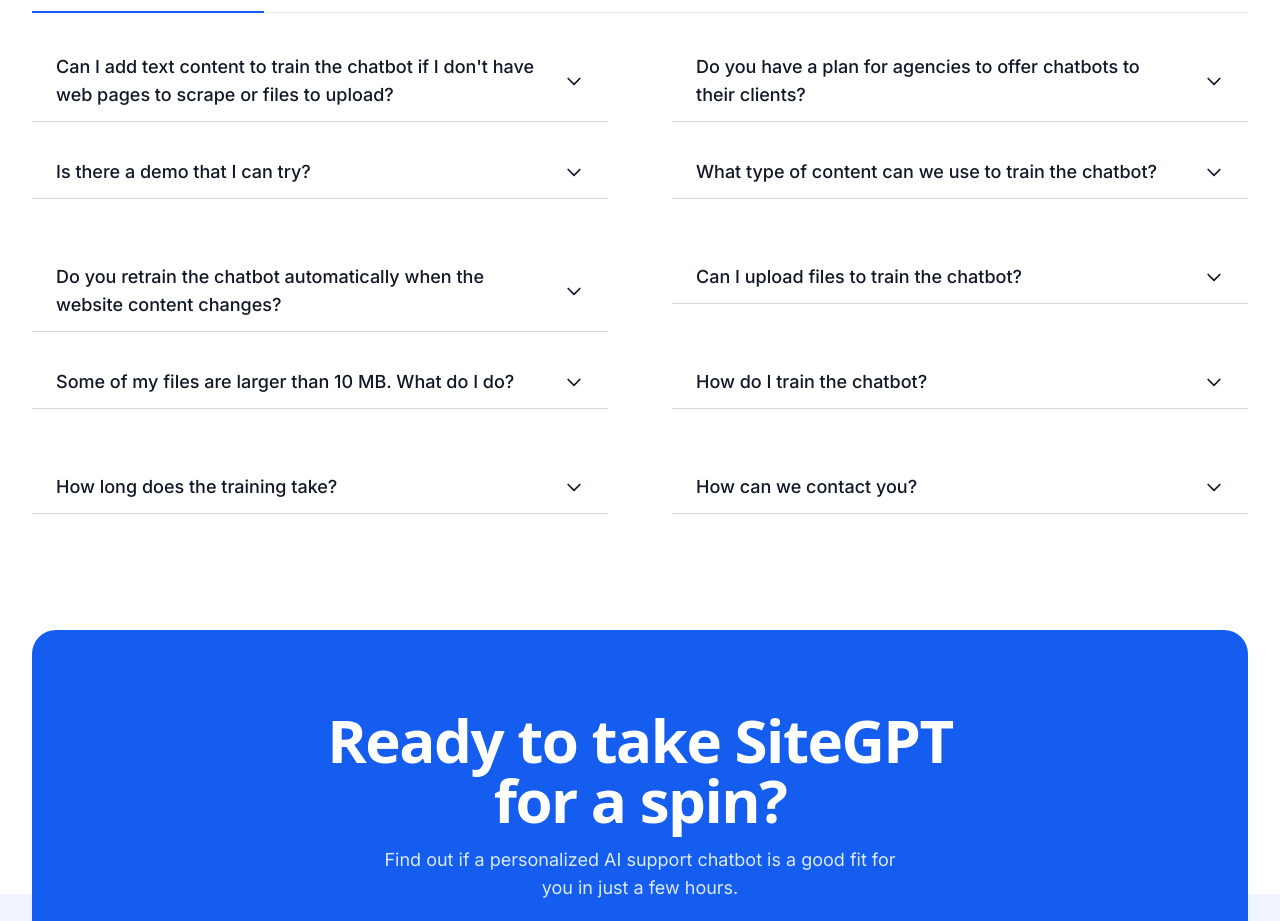
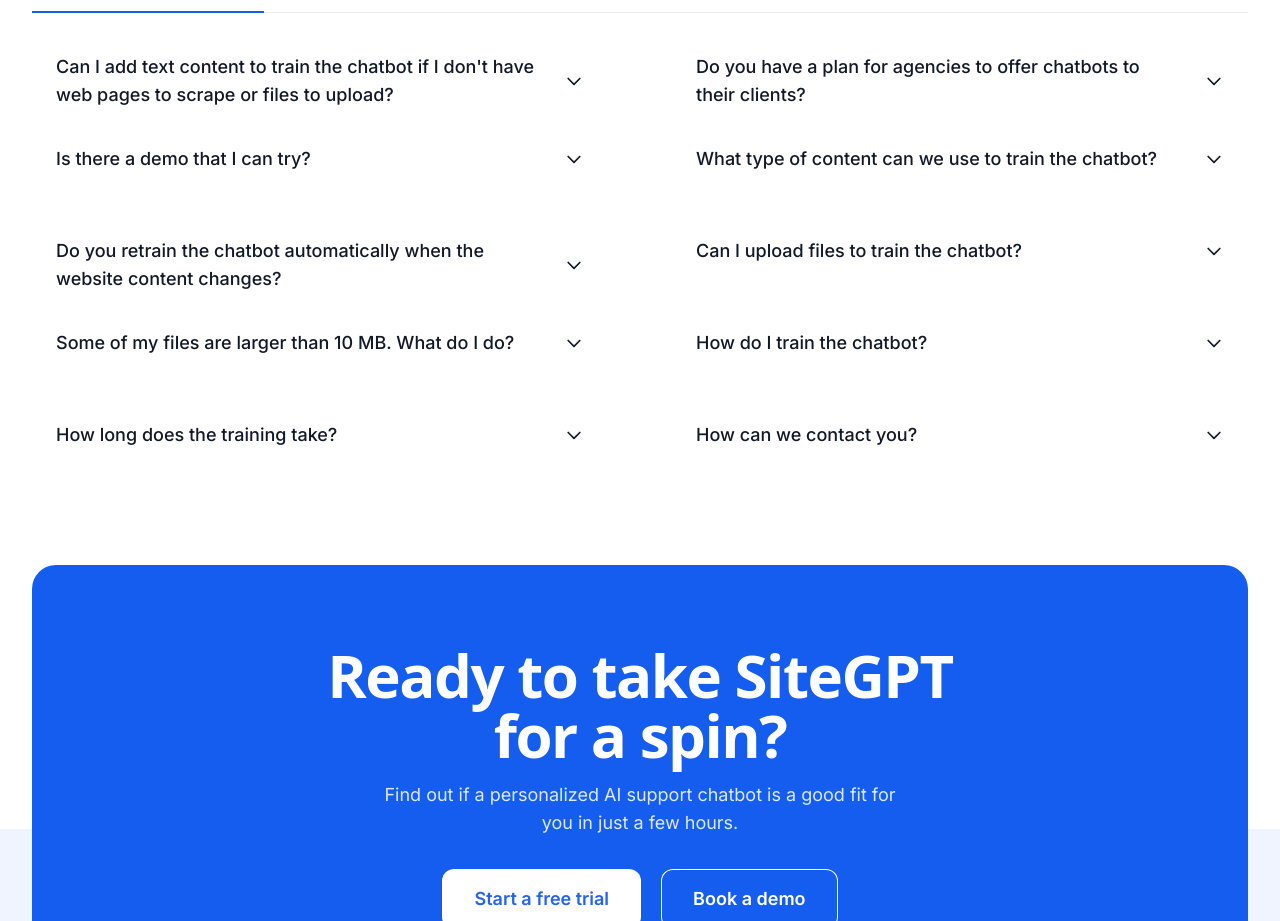
Before and after one commit to abhishekgusain07/sitegpt, a Next.js app: page / in a window 1280 px wide. Shown: the part 9120-10041 px from the top of the page. Built offline with nearby package versions, Linux system fonts and the light colour scheme.

Commit message:
fix: faq section

```diff
--- a/src/app/_component/FAQ.tsx
+++ b/src/app/_component/FAQ.tsx
@@ -310,8 +310,8 @@
         <div className={`mt-3 pr-12 absolute bg-white z-10 w-full max-h-60 overflow-y-auto ${isOpen ? 'block' : 'hidden'}`}>
           <p className="text-base text-gray-600">{answer}</p>
         </div>
+        <div className='h-[1px] w-full bg-gray-300 text-muted-foreground mt-3'/>
       </details>
-      <div className='h-[1px] w-full bg-gray-300 text-muted-foreground mt-3'/>
     </div>
   );
 };
```
